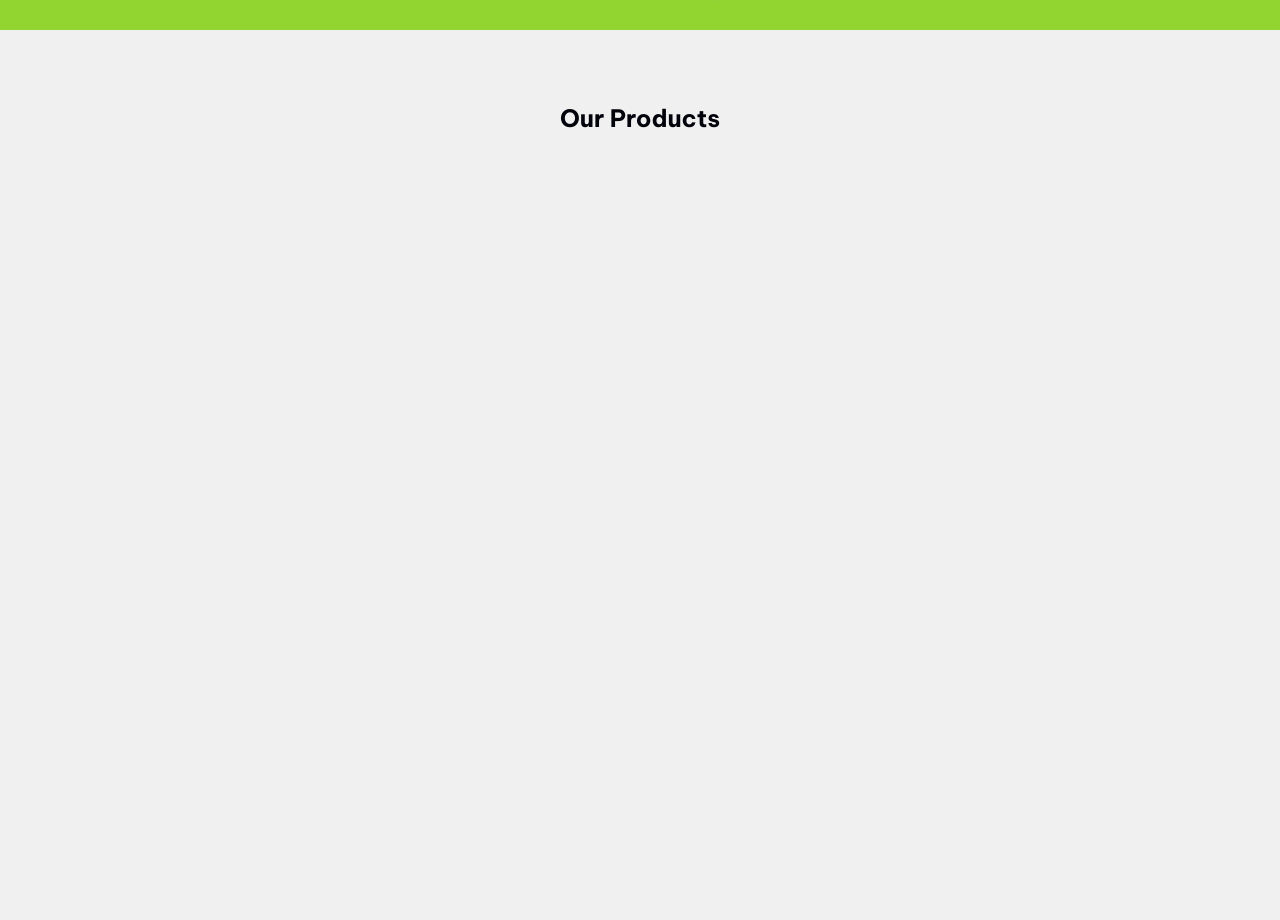
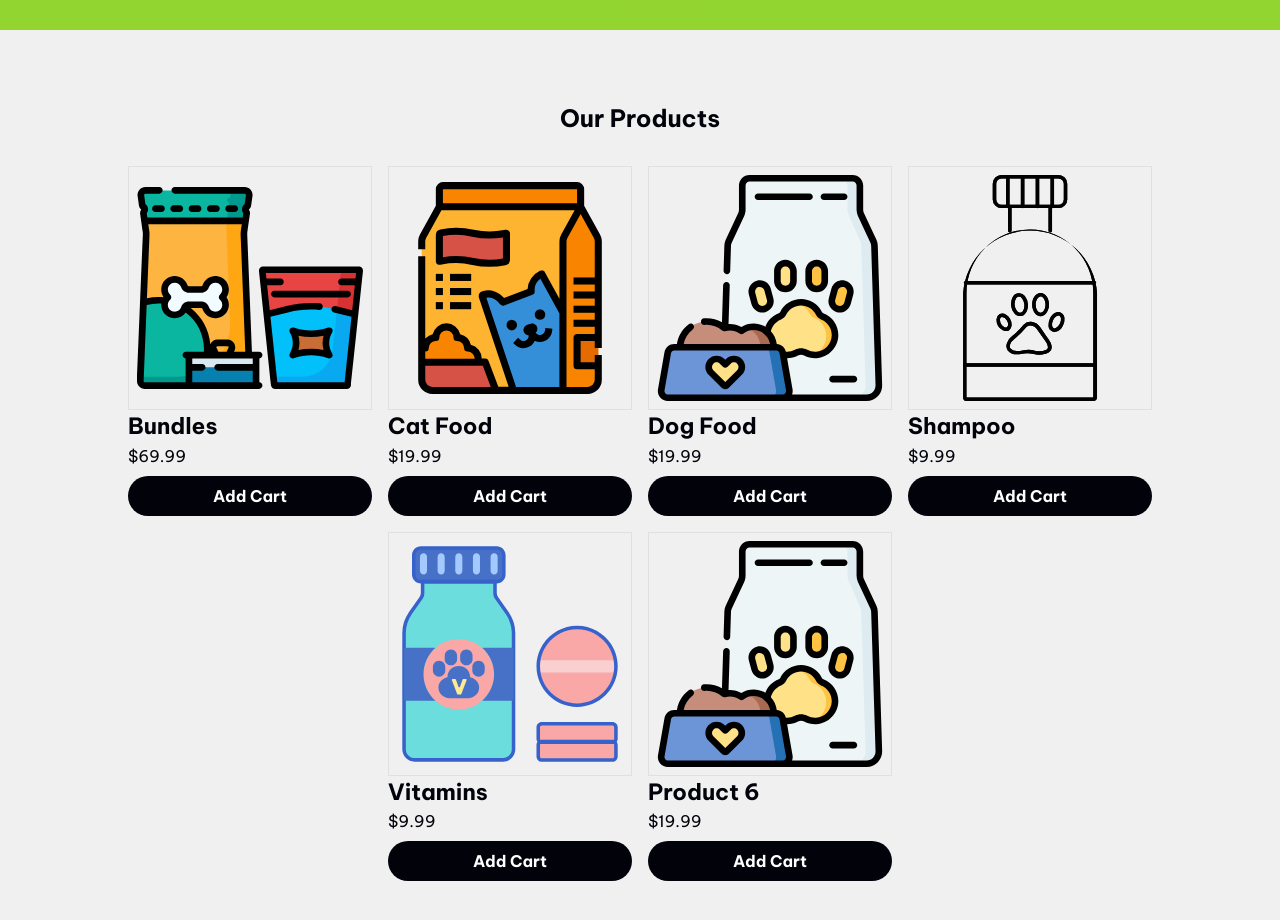
Before and after one commit to yogiwijaya777/pet-shop, a plain HTML site: page index.html in a window 1280 px wide. Shown: the part 882-1802 px from the top of the page. Before the commit the page ends 1118 px from the top, so only its background shows below. Drawn offline with Linux system fonts and the light colour scheme; a web font is replaced by a local one.

Commit message:
Products Complete

```diff
--- a/index.html
+++ b/index.html
@@ -67,11 +67,51 @@
 
         >
 
-        <section class="section">
+        <section class="section products">
           <div class="container">
             <h2 class="section-title">Our Products</h2>
+
+            <div class="product-list">
+
+              <div class="product-item">
+                <img src="./images/bundles.svg" alt="product-1" />
+                <h3 class="product-title">Bundles</h3>
+                <p class="product-price">$69.99</p>
+                <button class="btn">Add Cart</button>
+              </div>
+              <div class="product-item">
+                <img src="./images/cat-food.svg" alt="product-1" />
+                <h3 class="product-title">Cat Food</h3>
+                <p class="product-price">$19.99</p>
+                <button class="btn">Add Cart</button>
+              </div>
+              <div class="product-item">
+                <img src="./images/dog-food.svg" alt="product-1" />
+                <h3 class="product-title">Dog Food</h3>
+                <p class="product-price">$19.99</p>
+                <button class="btn">Add Cart</button>
+              </div>
+              <div class="product-item">
+                <img src="./images/pet-shampoo.svg" alt="product-1" />
+                <h3 class="product-title">Shampoo</h3>
+                <p class="product-price">$9.99</p>
+                <button class="btn">Add Cart</button>
+              </div>
+            <div class="product-item">
+              <img src="./images/pet-vitamins.svg" alt="product-1" />
+              <h3 class="product-title">Vitamins</h3>
+              <p class="product-price">$9.99</p>
+              <button class="btn">Add Cart</button>
+            </div>
+            <div class="product-item">
+              <img src="./images/dog-food.svg" alt="product-1" />
+              <h3 class="product-title">Product 6</h3>
+              <p class="product-price">$19.99</p>
+              <button class="btn">Add Cart</button>
+            </div>
           </div>
-      </article>
+        </div>
+        </article>
     </main>
 
     <script src="./script.js" defer></script>
--- a/style.css
+++ b/style.css
@@ -310,10 +310,47 @@ li {
   background-color: var(--primary-dark);
 }
 
+/* Products */
+
+/* .products {
+  height: 100vh;
+} */
+
+.product-list {
+  display: flex;
+  flex-wrap: wrap;
+  gap: 1rem;
+  justify-content: center;
+}
+
+.product-item {
+  width: 25%;
+  height: 25%;
+}
+
+.product-item img {
+  border: solid 1px var(--border);
+  padding: 8px;
+}
+
+.product-item .product-title {
+  font-size: var(--fs-8);
+}
+
+.product-item .btn {
+  margin-top: 0.5rem;
+  font-size: 0.5rem;
+}
+
+.product-item .btn:is(:hover, :focus) {
+  background-color: var(--primary-dark);
+}
+
 @media (min-width: 575px) {
   :root {
     --fs-2: 4rem;
     --fs-3: 2.6rem;
+    --fs-8: 1.2rem;
   }
 
   /**
@@ -326,11 +363,17 @@ li {
     justify-content: flex-start;
     align-items: center;
   }
+
+  /* Products */
+  .product-item .btn {
+    min-width: 100%;
+  }
 }
 
 @media (min-width: 768px) {
   :root {
     --fs-1: 9rem;
+    --fs-8: 1.4rem;
   }
 
   .hero {
@@ -340,6 +383,15 @@ li {
 
   .hero-text {
     font-size: 2.4rem;
+  }
+
+  /* Products */
+  .product-item {
+    width: 20%;
+    height: 20%;
+  }
+  .product-item .btn {
+    font-size: 1rem;
   }
 }
 
```
Also changed, not shown: images/wave1.svg.
